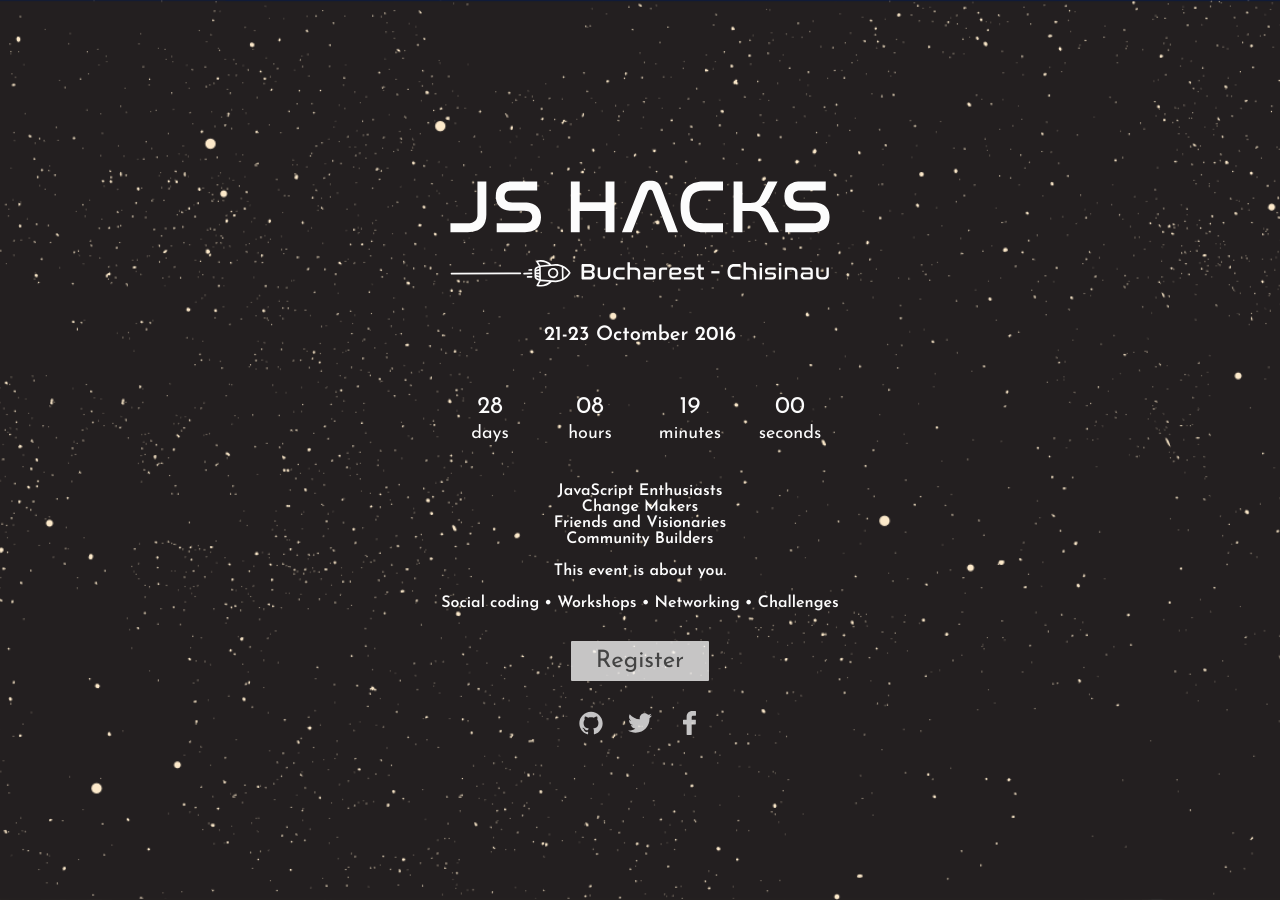
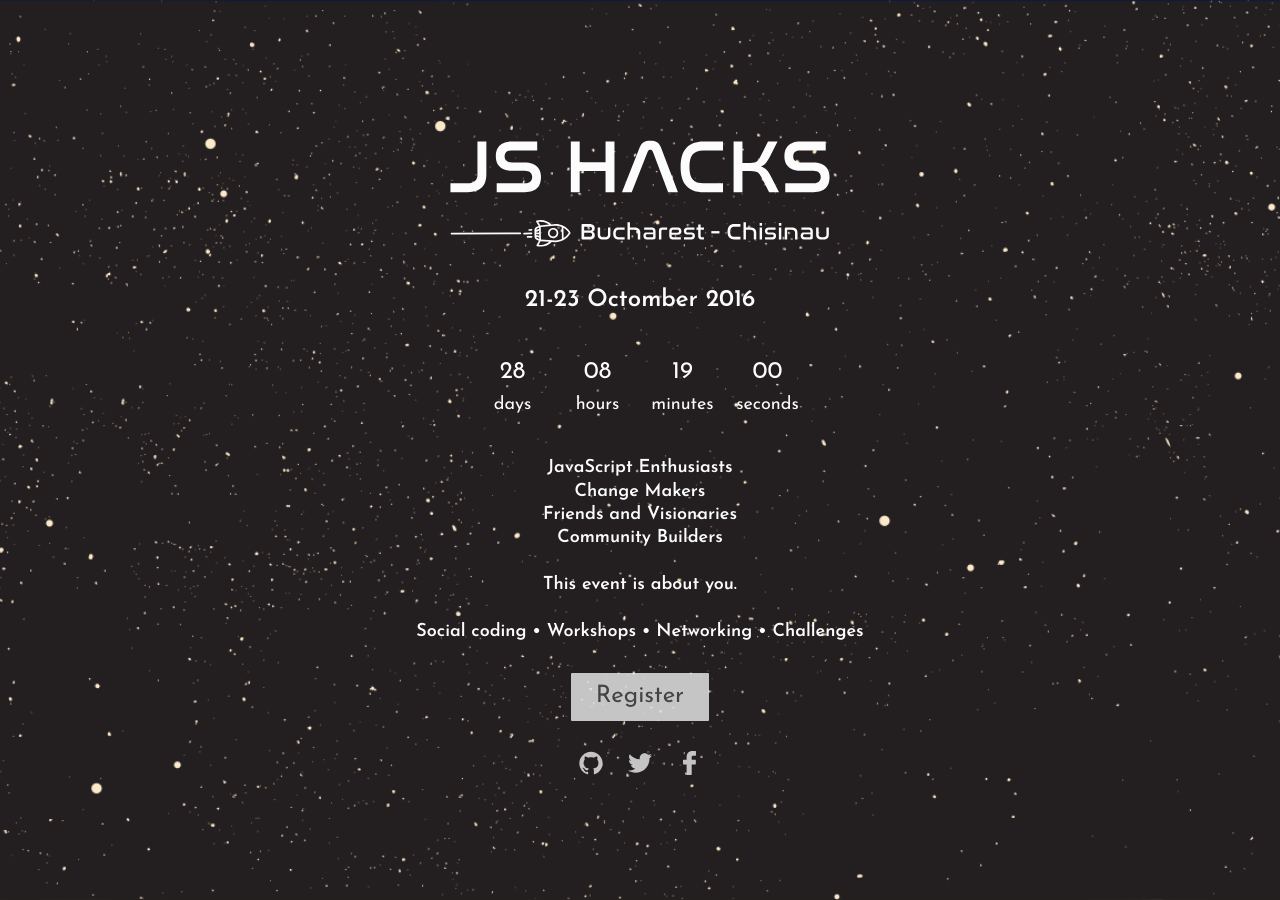
Before and after one commit to jshacks/2017jshacks.io, a Jekyll site: the page built from index.html, in a window 1280 px wide. Built offline with Jekyll 4.4.1, drawn with Linux system fonts in a browser that asks for light colours.

Commit message:
add styles for large screens

```diff
--- a/_sass/base/foundation.scss
+++ b/_sass/base/foundation.scss
@@ -19,6 +19,9 @@
 
     -webkit-overflow-scrolling: auto;
   }
+
+  font-size: $fs-regular;
+  line-height: 1.3;
 }
 
 body, html {
--- a/_sass/sections/countdown.scss
+++ b/_sass/sections/countdown.scss
@@ -2,14 +2,14 @@
   width: 100%;
   max-width: 300px;
 
-  margin: 20px 0;
+  margin: 0 0 20px;
 
   font-size: 0;
 
   @include media(medium) {
-    max-width: 400px;
+    max-width: 340px;
 
-    margin: 40px 0;
+    margin: 0 0 40px;
   }
 }
 
--- a/_sass/sections/hero.scss
+++ b/_sass/sections/hero.scss
@@ -53,11 +53,18 @@
 }
 
 .hero-date {
-  margin: 0 0 10px;
+  margin: 0 0 20px;
+
   font-size: $fs-medium;
 
   @include media(medium) {
+    margin: 0 0 40px;
+
     font-size: $fs-large;
+  }
+
+  @include media(large) {
+    font-size: $fs-big;
   }
 }
 
@@ -67,11 +74,18 @@
 
   font-size: $fs-small;
   font-weight: $fw-medium;
+  line-height: 1.3;
 
   @include media(medium) {
     margin: 0 0 30px;
 
     font-size: $fs-regular;
+  }
+
+  @include media(large) {
+    margin: 0 0 30px;
+
+    font-size: $fs-medium;
   }
 }
 
```
